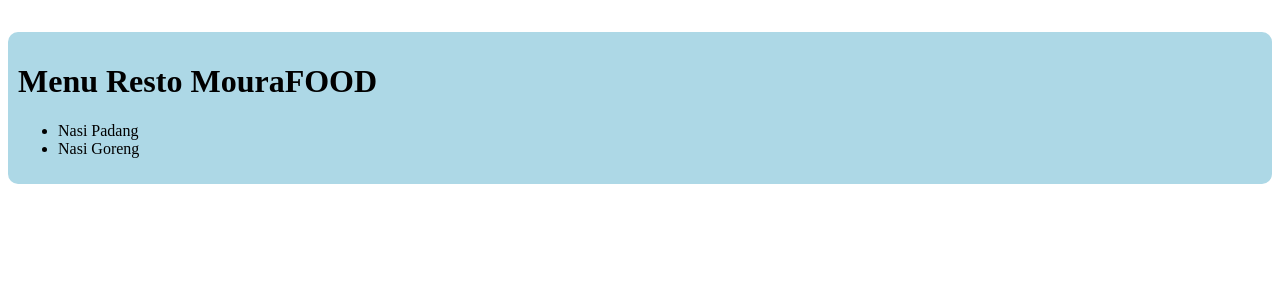
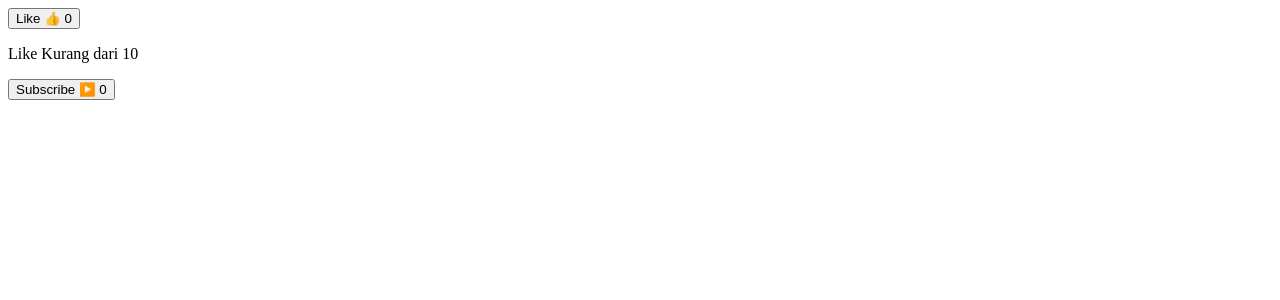
Before and after one commit to randikasptra/JSX-Rendering, a React app: page / in a window 1280 px wide. Shown: the top 300 px of the page. Built offline with nearby package versions, Linux system fonts and the light colour scheme; the HTML template or start-up script is replaced by a standard one.

Commit message:
Menambahkan file UseMemo.jsx

```diff
--- a/src/App.jsx
+++ b/src/App.jsx
@@ -6,12 +6,12 @@ import Props from './Props.jsx'
 import Buttons from './Buttons.jsx'
 import UseState from './UseStatee.jsx'
 import UseEffectt from './UseEffectt.jsx'
-import Coba from './Coba.jsx'
+import UseMemo from './UseMemo.jsx'
 
 export default function App() {
   return (
     <>
-      <Coba />
+      <UseMemo />
     </>
   )
 }
--- a/src/Coba.jsx
+++ b/src/Coba.jsx
@@ -1,11 +1,26 @@
+import {useState} from "react"
 
 
+export default function Coba() {
 
-export default function Coba(){
+    const [count, setCount] = useState(0);
+
+    function Ternarywell(){
+        console.log("Ini Ternary ya");
+        return(count <=  10) ?  'Like kurang dari 10' : 'Mantap ! Like lebih dari 10';
+    }
+    let tampilPesan = Ternarywell();
 
     const StyleFood = {
         marginTop: "2rem",
         backgroundColor: "lightblue",
+        padding: "10px",
+        borderRadius: "10px",
+        color: "black",
+    }
+    const StyleUS = {
+        marginTop: "2rem",
+        backgroundColor: "salmon",
         padding: "10px",
         borderRadius: "10px",
         color: "black",
@@ -19,6 +34,13 @@ export default function Coba(){
                     <li>Nasi Goreng</li>
                 </ul>
             </div>
+
+            <div className="" style={StyleUS}>
+                <button onClick={() => setCount(count + 1)}>Click me {count}</button>
+            </div>
+            <div style={StyleFood}>
+                {tampilPesan}
+            </div>
         </>
     )
 }
--- /dev/null
+++ b/src/UseMemo.jsx
@@ -0,0 +1,27 @@
+import { useState,useMemo } from "react";
+
+
+export default function UseMemo() {
+    const [countLike, setCountLike] = useState(0);
+    const [countSubscribe, setCountSubscribe] = useState(0);
+
+    function pesanLike() {
+        console.log("Pesan Terender !");
+        return (countLike <= 10) ? 'Like Kurang dari 10' : 'Mantap ! like lebih dari 10';
+    }
+
+    const pLike = useMemo(() => pesanLike(), [countLike]);
+
+
+
+
+    return (
+        <>
+            <button onClick={() => setCountLike(countLike + 1)}>Like 👍 {countLike}</button>
+            <p>{pLike}</p>
+            <button onClick={() => setCountSubscribe(countSubscribe + 1)}>Subscribe ▶️ {countSubscribe}</button>
+
+
+        </>
+    )
+}
```
Lines whose indentation alone changed are shown as unchanged.
